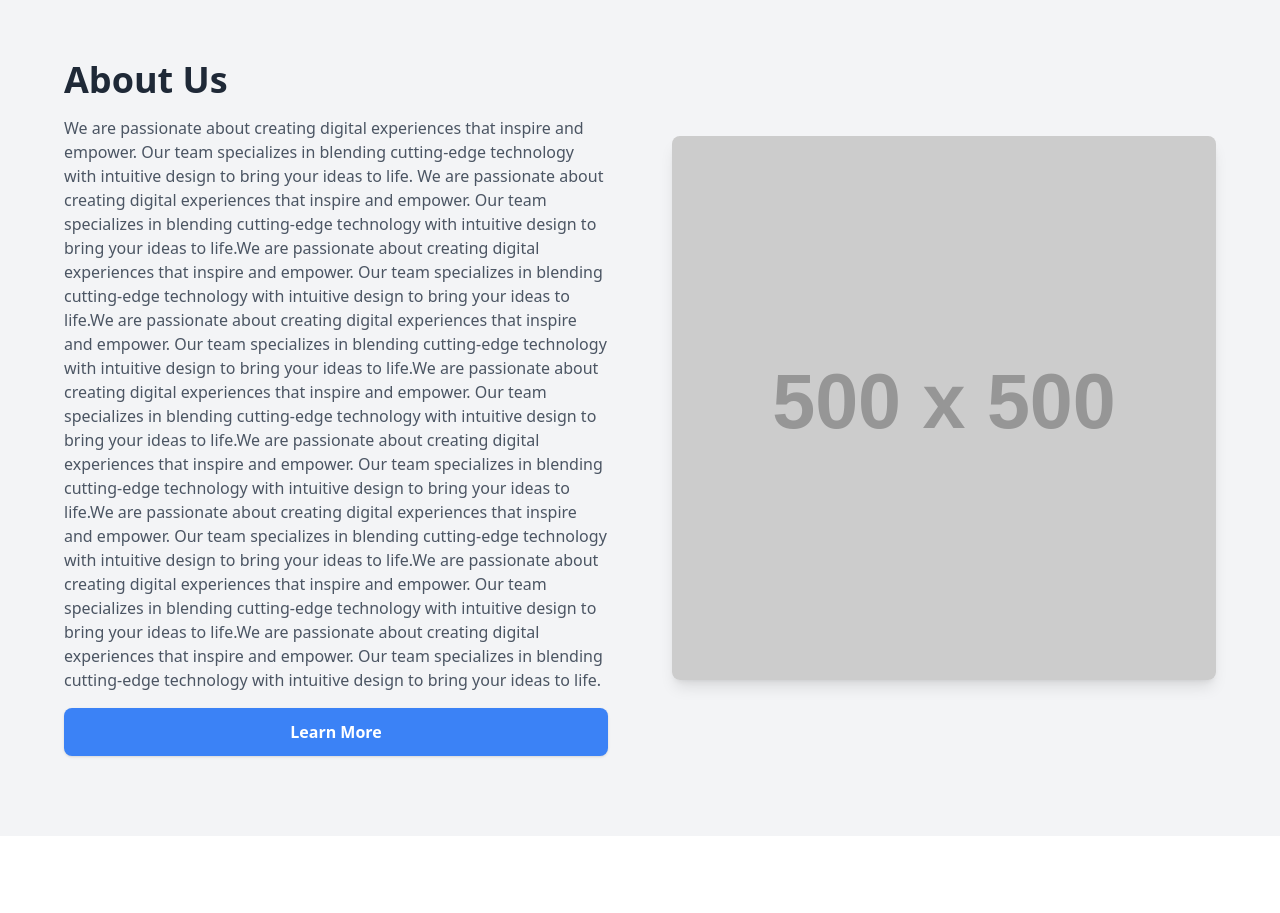
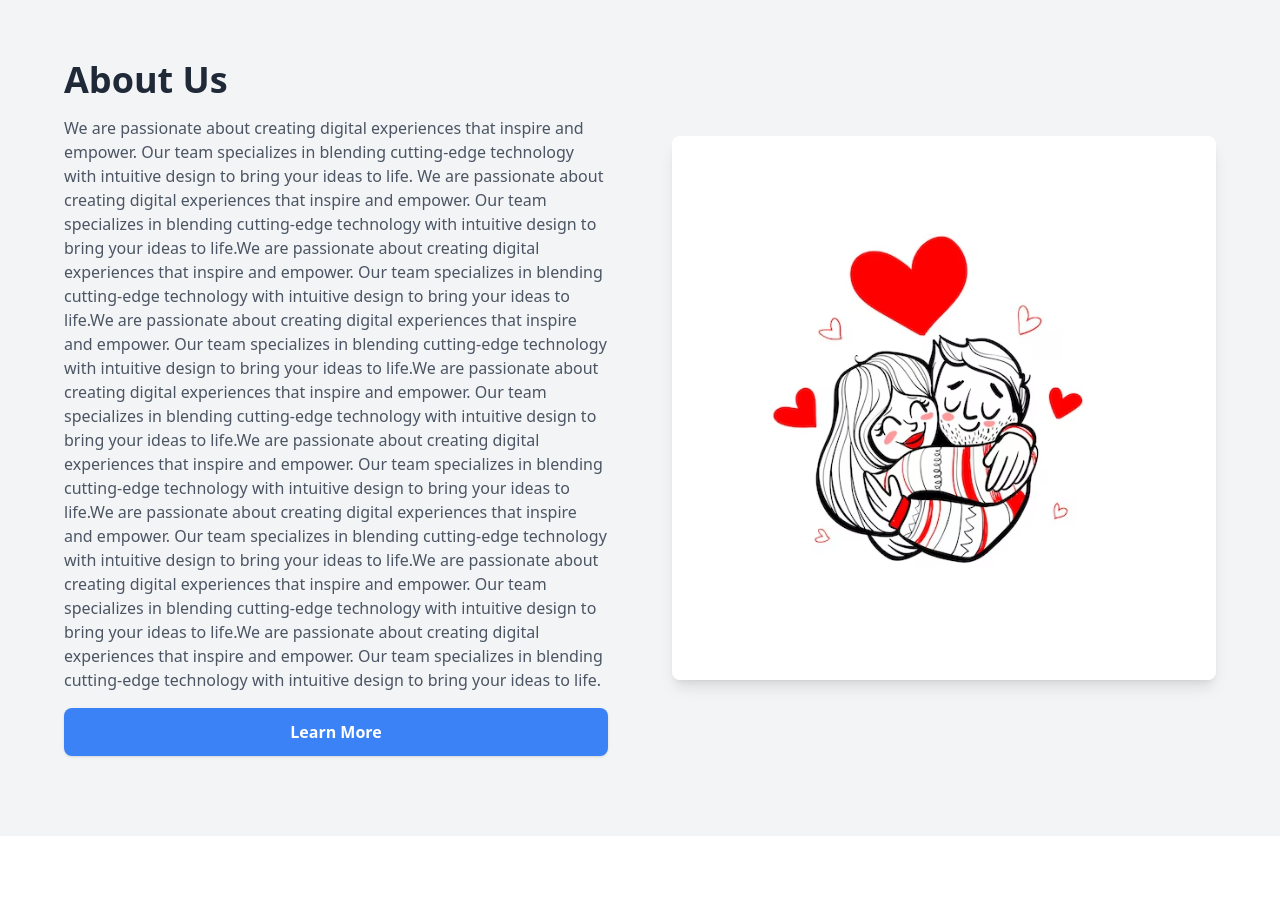
Before and after one commit to BrandoAntay/Prueba-Repo-Git, a plain HTML site: page index.html in a window 1280 px wide. Shown: the part 820-1733 px from the top of the page. Drawn offline with nearby package versions, Linux system fonts and the light colour scheme; placeholder pictures from the web are drawn by us.

Commit message:
Imagen propia muejejeje

```diff
--- a/index.html
+++ b/index.html
@@ -51,7 +51,7 @@
                     <button class="bg-blue-500 text-white px-6 py-3 font-semibold rounded-lg shadow hover:bg-blue-600">Learn More</button>
                 </div>
                 <div class="flex flex-col justify-center md:pr-10">
-                    <img src="https://via.placeholder.com/500" alt="About Image" class="rounded-lg shadow-lg">
+                    <img src="img/linda-ilustracion-vectorial-amor-romance-nino-nina-guarda-fecha_338585-855.jpg" alt="About Image" class="rounded-lg shadow-lg">
                 </div>
             </div>
         </div>
```
Also changed, not shown: img/linda-ilustracion-vectorial-amor-romance-nino-nina-guarda-fecha_338585-855.jpg (added).
